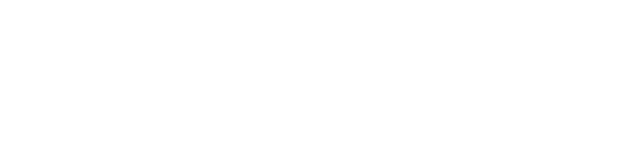
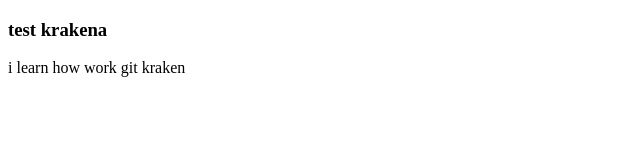
Before and after one commit to Ivanova-Zinaida/test-1, a plain HTML site: page index.html in a window 1280 px wide. Shown: the whole page, without its empty margins (0-640 px from the left). Drawn offline with Linux system fonts and the light colour scheme.

Commit message:
two commit

```diff
--- a/index.html
+++ b/index.html
@@ -5,6 +5,7 @@
     <title>Battle city</title>
 </head>
 <body>
-
+   <h3>test krakena</h3>
+    <p>i learn how work git kraken</p>
 </body>
 </html>
```
